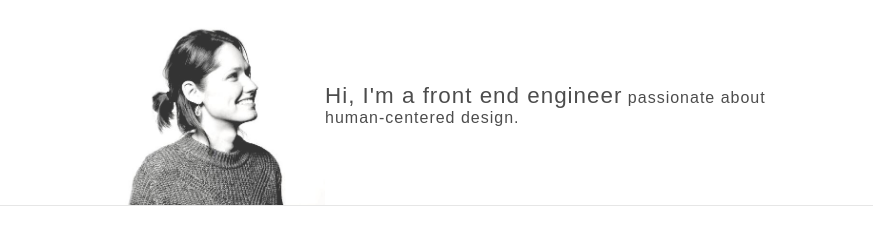
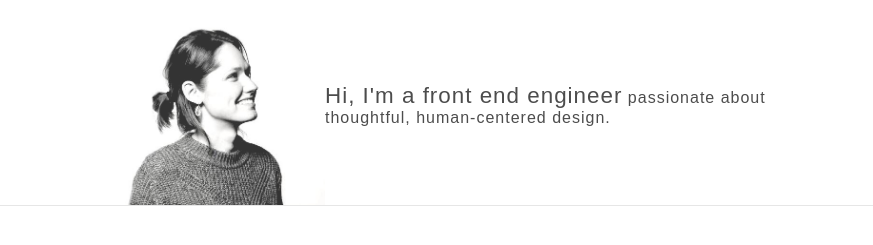
Before and after one commit to oriane212/my-site, a website: page index.html in a window 1280 px wide. Shown: the part 61-306 px from the top of the page, without its empty margins (157-1030 px from the left). Drawn offline with Linux system fonts and the light colour scheme; no server answers.

Commit message:
update intro

```diff
--- a/index.html
+++ b/index.html
@@ -30,7 +30,7 @@
     <main role="main">
         <section class="intro">
             <img src='profileBW.jpeg'>
-            <p><span>Hi, I'm a front end engineer</span> passionate about human-centered design.</p>
+            <p><span>Hi, I'm a front end engineer</span> passionate about thoughtful, human-centered design.</p>
         </section>
         <!--
             <svg id="testline" xmlns="http://www.w3.org/2000/svg" height="2" width="748">
```
